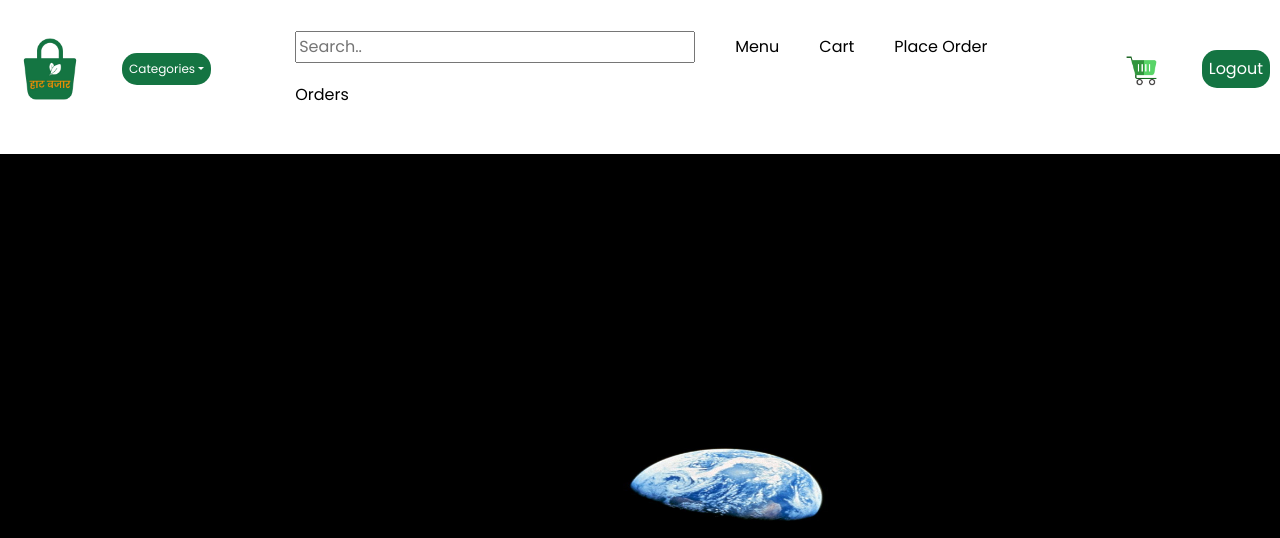
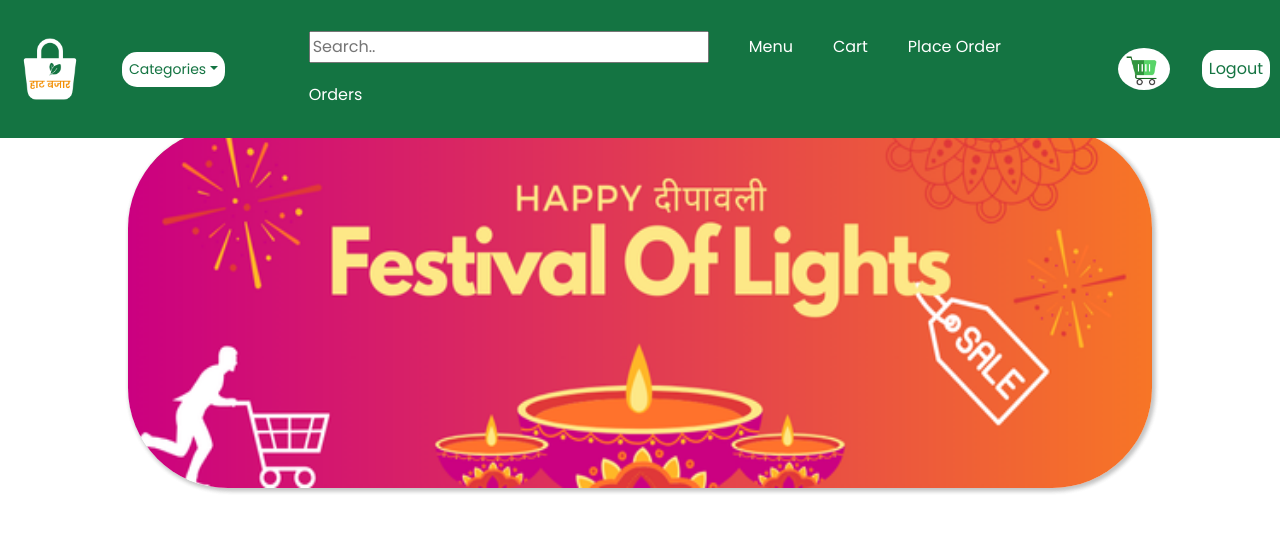
Before and after one commit to nepal-manjil32/grocery-app, a React (Vite) app: page / in a window 1280 px wide. Both pictures are taken after a click on the link "Sign Up". Shown: the top 538 px of the page. Built offline with nearby package versions, Linux system fonts and the light colour scheme.

Commit message:
afterlog navbar edited

```diff
--- a/src/components/Carousel/Carousel.css
+++ b/src/components/Carousel/Carousel.css
@@ -1,17 +1,18 @@
 .carousel-six-images {
     position: relative;
     width: 100%;
-    height: fit-content;
     display: flex;
     justify-content: center;
     align-items: center;
+    /* background: red; */
+    margin-top: 8rem;
 }
 
 .carousel-six-images img {
-    width: 100%;
-    height: 80vh;
-    /* border-radius: 2rem; */
-    margin-top: 1rem;
+    width: 80%;
+    height: 45vh;
+    border-radius: 100px;
+    box-shadow: 2px 2px 5px rgb(195, 195, 195);
 }
 
 .carousel-six-images .changing {
@@ -22,23 +23,23 @@
 }
 
 .carousel-six-images .two {
-    animation: animate-six-two 10s infinite forwards linear;
+    animation: animate-six-two 8s infinite forwards linear;
 }
 
 .carousel-six-images .three {
-    animation: animate-six-three 10s infinite forwards linear;
+    animation: animate-six-three 8s infinite forwards linear;
 }
 
 .carousel-six-images .four {
-    animation: animate-six-four 10s infinite forwards linear;
+    animation: animate-six-four 8s infinite forwards linear;
 }
 
 .carousel-six-images .five {
-    animation: animate-six-five 10s infinite forwards linear;
+    animation: animate-six-five 8s infinite forwards linear;
 }
 
 .carousel-six-images .six {
-    animation: animate-six-six 10s infinite forwards linear;
+    animation: animate-six-six 8s infinite forwards linear;
 }
 
 @keyframes animate-six-two {
--- a/src/components/Carousel/Carousel.jsx
+++ b/src/components/Carousel/Carousel.jsx
@@ -1,7 +1,7 @@
 import React from 'react'
-import img_1 from '../../assets/1.jpg'
-import earth from '../../assets/earth.jpg'
-import space from '../../assets/Space.png'
+import img_1 from '../../images/carousel-1.png'
+import img_2 from '../../images/carousel-2.png'
+import img_3 from '../../images/carousel-3.jpg'
 import './Carousel.css'
 
 const Carousel = () => {
@@ -9,11 +9,8 @@ const Carousel = () => {
     <>
      <div class="carousel-six-images">
         <img src={img_1} class="one img-responsive"/>
-        <img src={earth} class="two changing img-responsive" />
-        <img src={space} class="three changing img-responsive" />
-        <img src={img_1} class="four changing img-responsive" />
-        <img src={earth} class="five changing img-responsive" />
-        <img src={space} class="six changing img-responsive" />
+        <img src={img_2} class="two changing img-responsive" />
+        <img src={img_3} class="three changing img-responsive" />
       </div>
     </>
   )
--- a/src/components/Navbr_inside/AfterLogNav.css
+++ b/src/components/Navbr_inside/AfterLogNav.css
@@ -4,6 +4,13 @@
     align-items: center;
     gap: 2rem;
     position: static;
+    background-color: #147442;
+    position: fixed;
+    /* margin-bottom: 10rem; */
+}
+
+ul li a{
+    color: white;
 }
 
 .afterlogin-nav input{
@@ -12,13 +19,15 @@
 }
 
 .category-btn{
-    font-size: 12px;
+    font-size: 14px;
 }
 
 .cart{
     background-color: white;
     border: 0;
     cursor: pointer;
+    border-radius: 60%;
+    width: 35%;
 }
 
 .cart img{
--- a/src/components/Navbr_inside/AfterLogNav.jsx
+++ b/src/components/Navbr_inside/AfterLogNav.jsx
@@ -17,12 +17,12 @@ const AfterLogNav = ({ onLogout }) => {
   return (
     <nav className='afterlogin-nav'>
       <img
-        src={logo}
+        src={white_logo}
         alt="Logo"
         className="logo"
       />
       <div class="btn-group categories">
-          <button class="btn btn-secondary dropdown-toggle category-btn hover-btn" type="button" data-bs-toggle="dropdown" aria-expanded="false">
+          <button class="btn btn-secondary dropdown-toggle category-btn white-btn" type="button" data-bs-toggle="dropdown" aria-expanded="false">
             Categories
           </button>
           <ul class="dropdown-menu">
@@ -40,7 +40,7 @@ const AfterLogNav = ({ onLogout }) => {
       </ul>
       <div className='cart-logout-div'>
         <button onClick={handleLogout} className='cart'><img src={cart} /></button>
-        <button onClick={handleLogout} className='btn hover-btn'>Logout</button>
+        <button onClick={handleLogout} className='white-btn hover-btn'>Logout</button>
       </div>
     </nav>
   );
--- a/src/index.css
+++ b/src/index.css
@@ -18,6 +18,21 @@ a{
   cursor: pointer;
   border: 0;
   transition: all 0.3s ease;
+}
+
+.white-btn{
+  background: #ffffff;
+  color: #147442;
+  padding: 7px;
+  border-radius: 15px;
+  cursor: pointer;
+  border: 0;
+  transition: all 0.3s ease;
+}
+
+.white-btn:hover{
+  background: #F28D00;
+  color: #ffffff;
 }
 
 .a{
```
Also changed, not shown: src/assets/shopping-cart.png (added).
